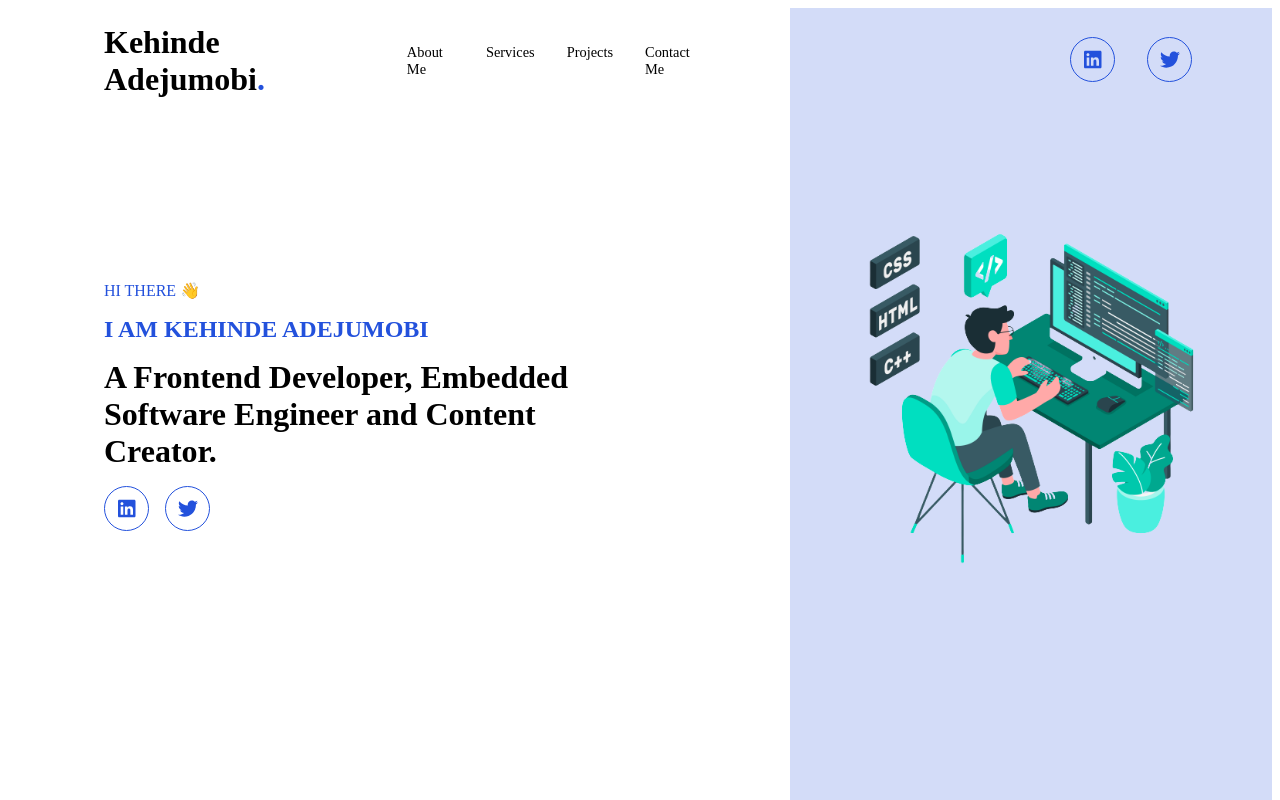
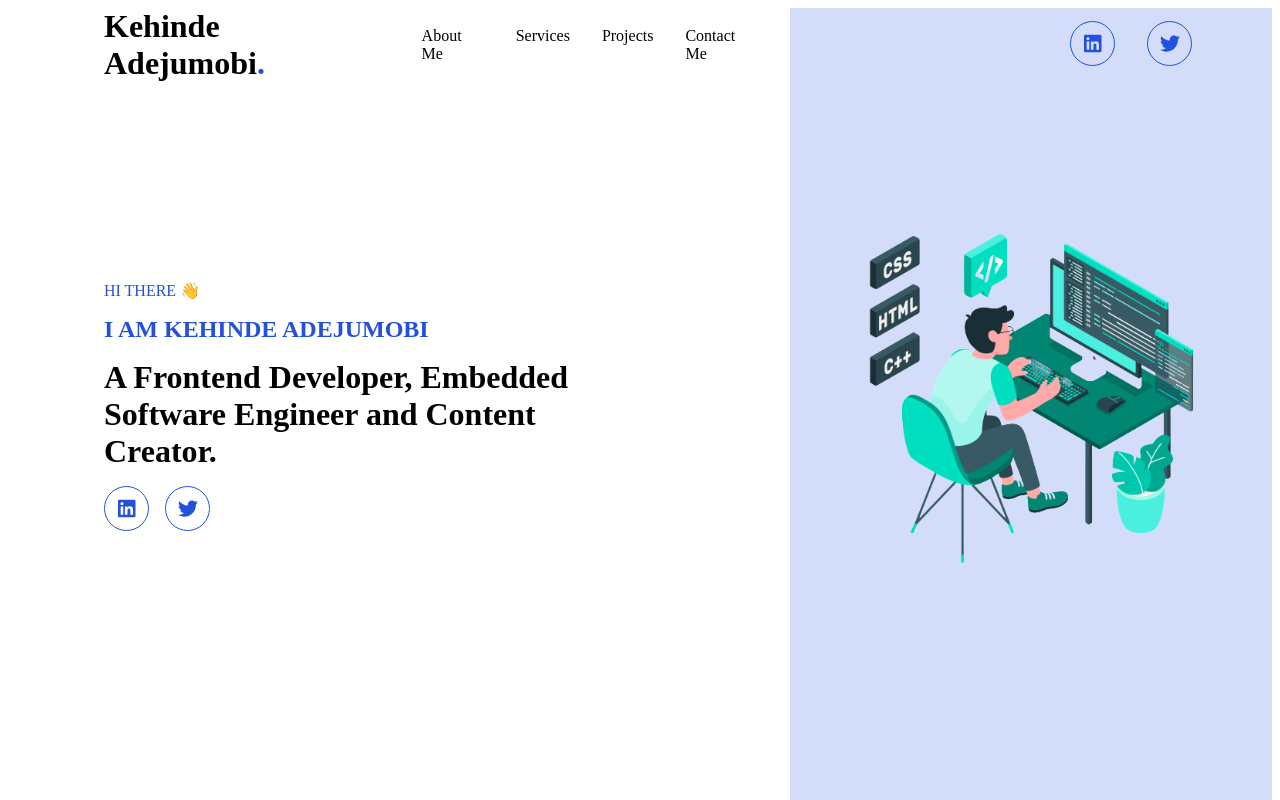
Before and after one commit to Perception12/Portfolio, a React (Create React App) app: page / in a window 1280 px wide. Shown: the top 800 px of the page. Built offline with nearby package versions, Linux system fonts and the light colour scheme; the HTML template or start-up script is replaced by a standard one.

Commit message:
update code

```diff
--- a/src/styles/Nav.css
+++ b/src/styles/Nav.css
@@ -12,7 +12,8 @@
     width: 60%;
     align-items: center;
     justify-content: space-between;
-    padding: 1rem 6rem;
+    padding: 1rem auto;
+    padding-left: 6rem;
 }
 
 .logo {
@@ -31,7 +32,6 @@
 }
 
 .menu>li {
-    font-size: 0.9rem;
     transition: all 200ms ease-in;
 }
 
```
